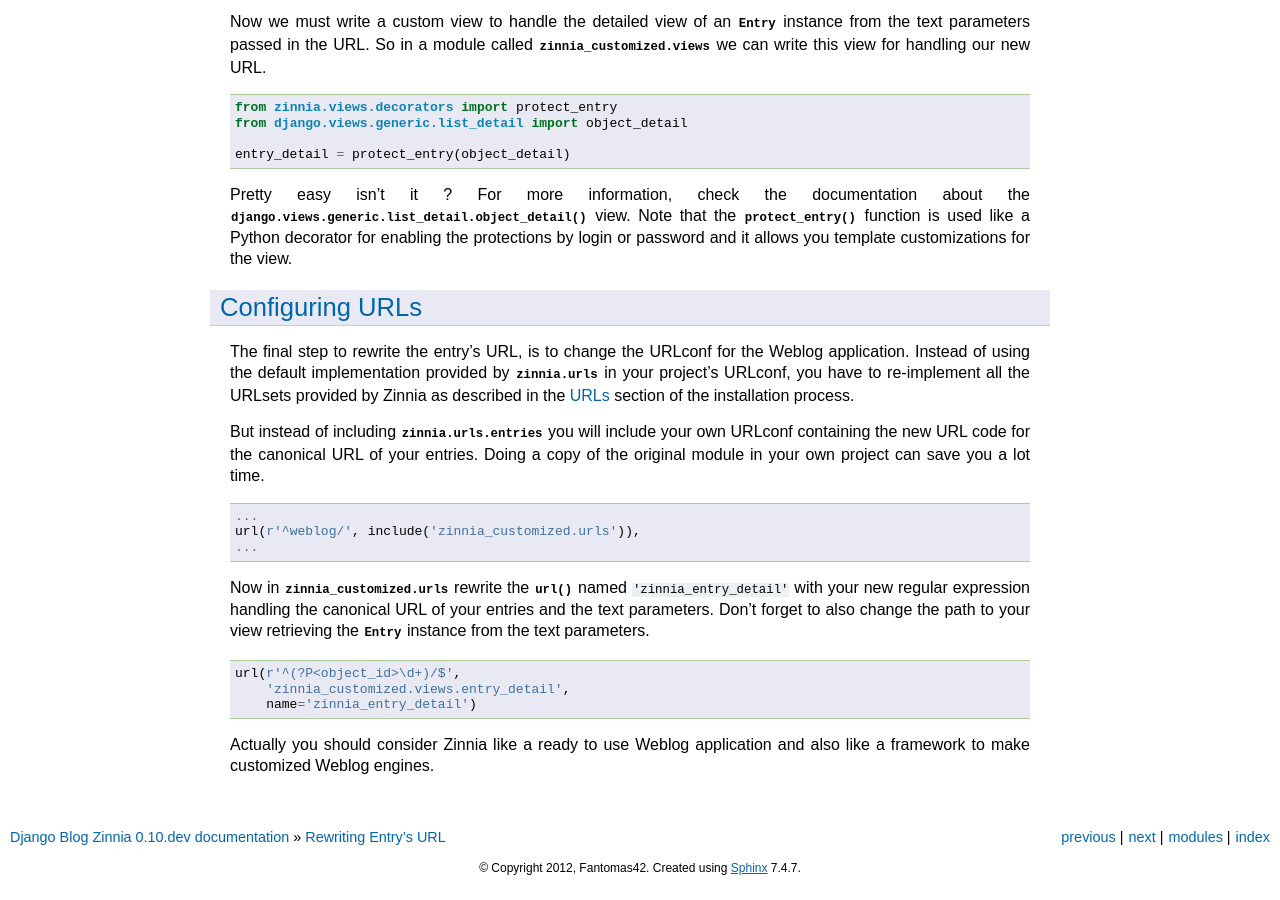
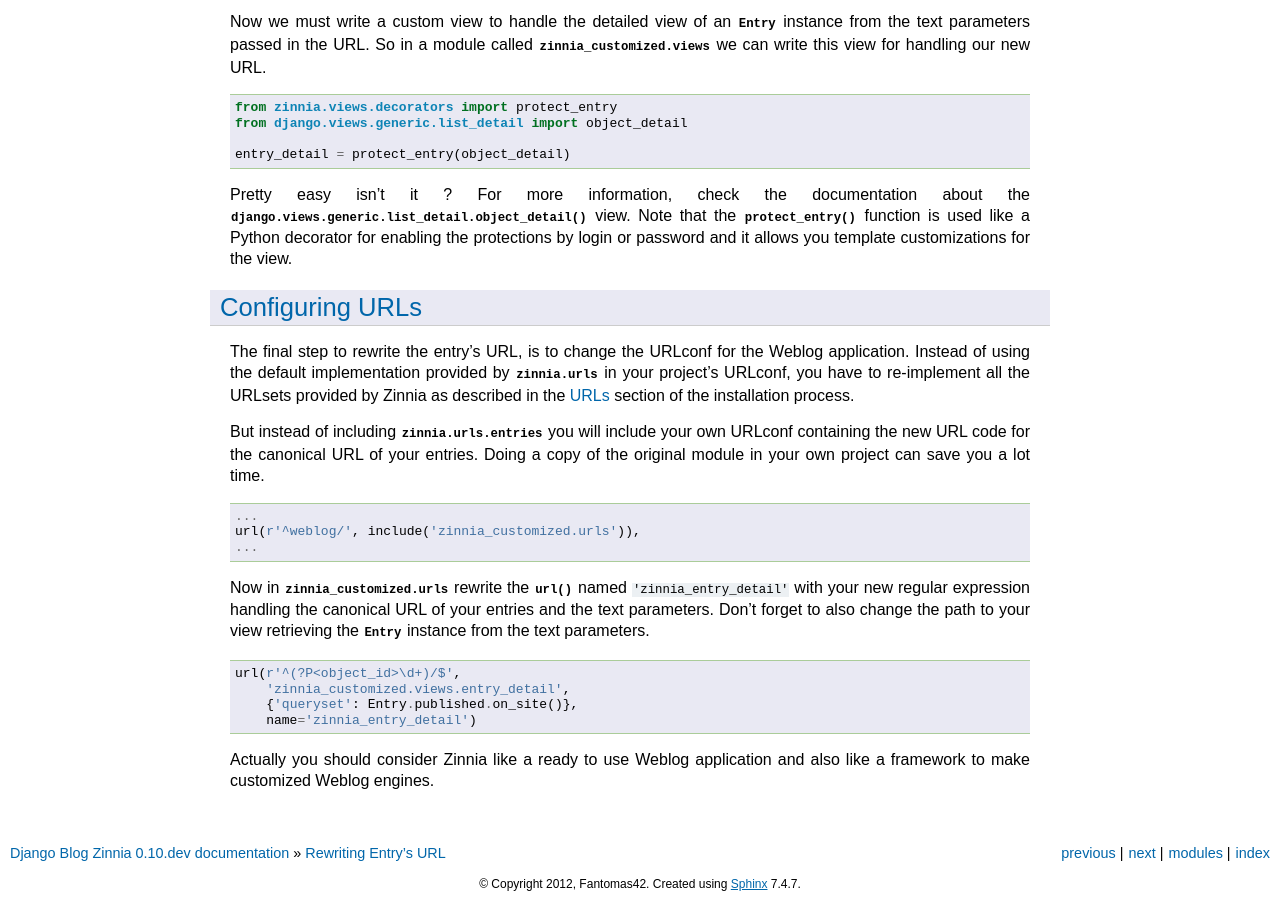
Before and after one commit to Fantomas42/django-blog-zinnia, a Sphinx documentation site: the page built from docs/how-to/rewriting_entry_url.rst, in a window 1280 px wide and 900 px high, scrolled down 1673 px. Built offline with Sphinx 7.4.7, drawn with Linux system fonts in a browser that asks for light colours.

Commit message:
fix url conf in doc for rewriting entry url

```diff
--- a/docs/how-to/rewriting_entry_url.rst
+++ b/docs/how-to/rewriting_entry_url.rst
@@ -155,6 +155,7 @@
 
   url(r'^(?P<object_id>\d+)/$',
       'zinnia_customized.views.entry_detail',
+      {'queryset': Entry.published.on_site()},
       name='zinnia_entry_detail')
 
 Actually you should consider Zinnia like a ready to use Weblog application
```
